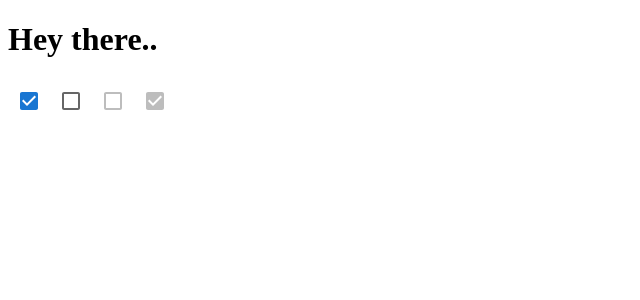
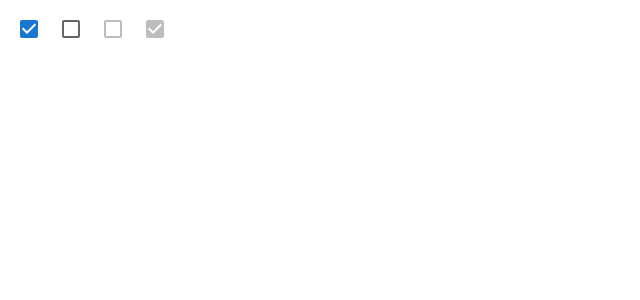
Before and after one commit to elnurxo/LoginRegisterReact, a React (Create React App) app: page / in a window 1280 px wide. Shown: the top 300 px of the page, without its empty margins (0-640 px from the left). Built offline with nearby package versions, Linux system fonts and the light colour scheme.

Commit message:
changes on app.js

```diff
--- a/src/App.js
+++ b/src/App.js
@@ -6,7 +6,6 @@ function App() {
 
   return (
     <>
-    <h1>Hey there..</h1>
     <Checkbox  defaultChecked />
     <Checkbox {...label} />
    <Checkbox {...label} disabled />
```
